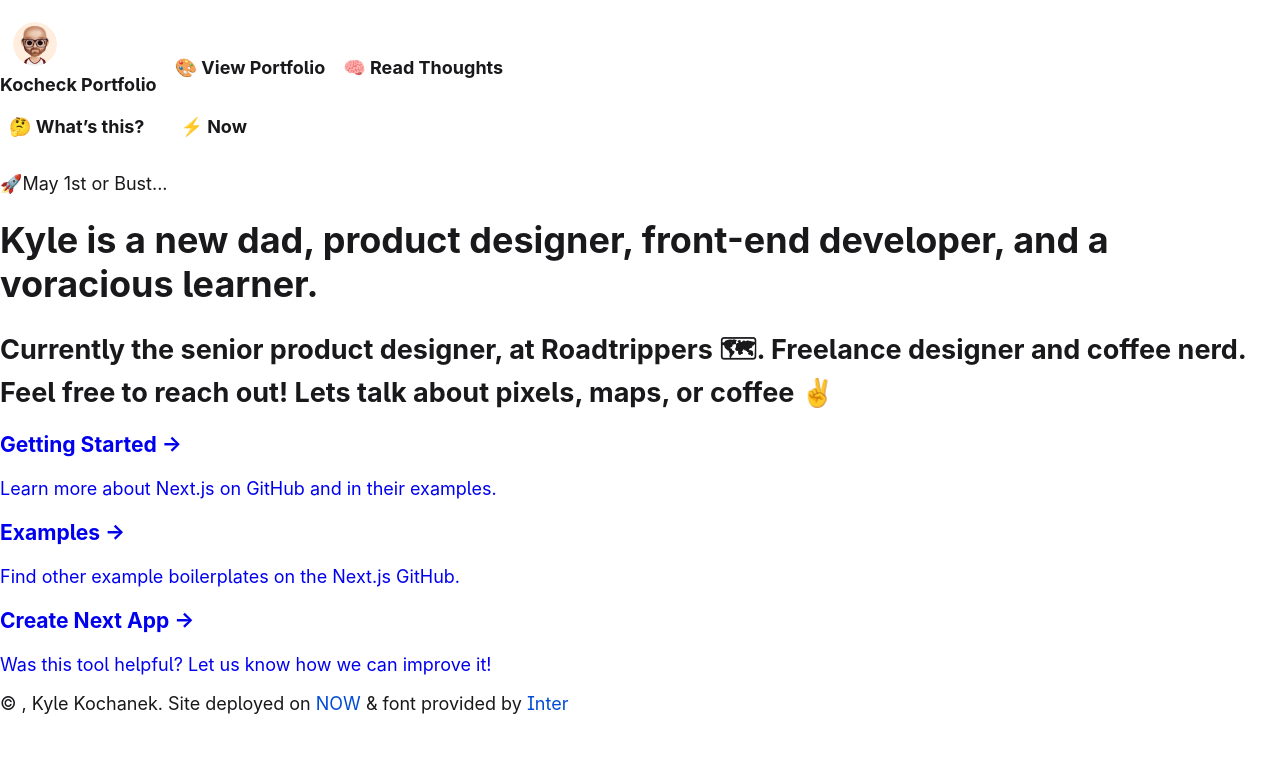
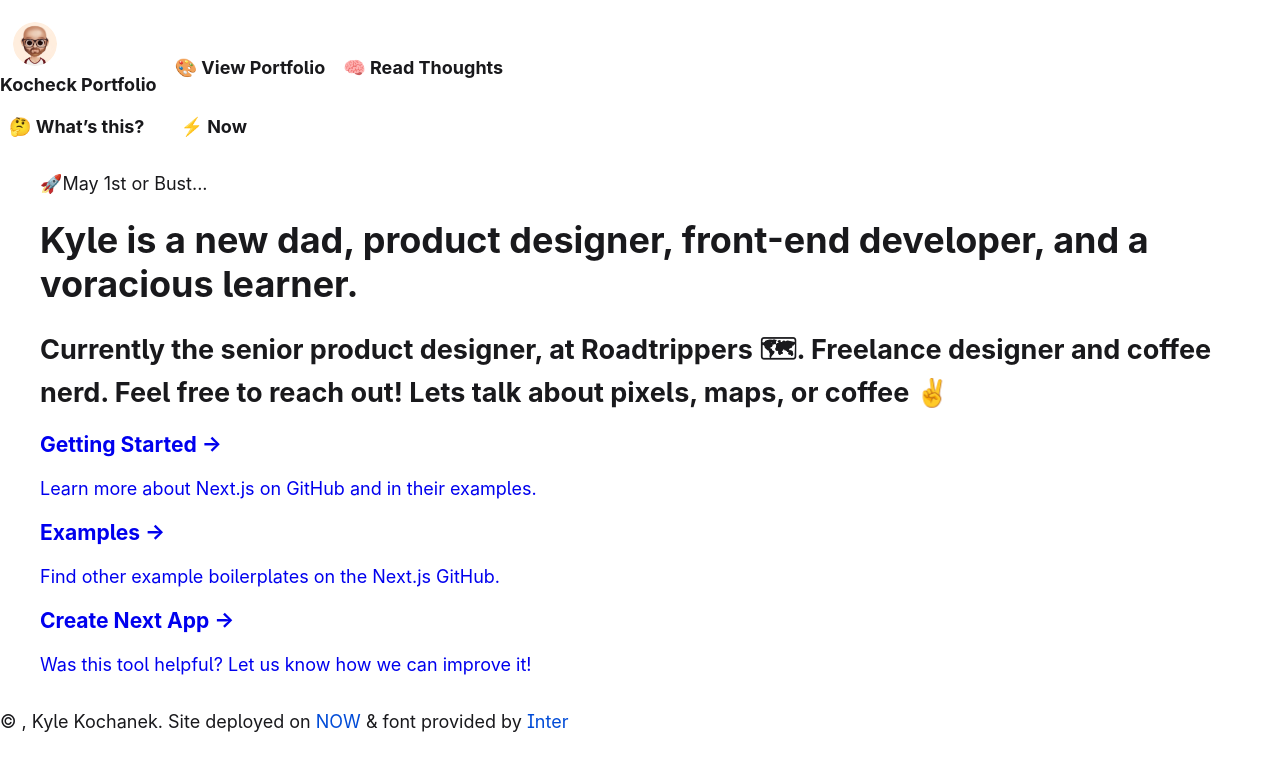
Before and after one commit to kocheck/KocheckNextJs, a Next.js app: page / in a window 1280 px wide. Shown: the top 770 px of the page. Built offline with nearby package versions, Linux system fonts and the light colour scheme; no server answers; a web font is replaced by a local one.

Commit message:
Center aligned content on home page

```diff
--- a/components/head.js
+++ b/components/head.js
@@ -1,10 +1,10 @@
-import React from 'react'
-import NextHead from 'next/head'
-import { string } from 'prop-types'
+import React from 'react';
+import NextHead from 'next/head';
+import { string } from 'prop-types';
 
-const defaultDescription = ''
-const defaultOGURL = ''
-const defaultOGImage = ''
+const defaultDescription = '';
+const defaultOGURL = '';
+const defaultOGImage = '';
 
 const Head = props => (
   <NextHead>
@@ -15,10 +15,10 @@ const Head = props => (
       content={props.description || defaultDescription}
     />
     <meta name="viewport" content="width=device-width, initial-scale=1" />
-    <link rel="icon" sizes="192x192" href="/static/touch-icon.png" />
-    <link rel="apple-touch-icon" href="/static/touch-icon.png" />
-    <link rel="mask-icon" href="/static/favicon-mask.svg" color="#49B882" />
-    <link rel="icon" href="/static/favicon.ico" />
+    <link rel="icon" sizes="192x192" href="/public/touch-icon.png" />
+    <link rel="apple-touch-icon" href="/public/touch-icon.png" />
+    <link rel="mask-icon" href="/public/favicon-mask.svg" color="#49B882" />
+    <link rel="icon" href="/public/favicon.ico" />
     <meta property="og:url" content={props.url || defaultOGURL} />
     <meta property="og:title" content={props.title || ''} />
     <meta
@@ -32,13 +32,13 @@ const Head = props => (
     <meta property="og:image:width" content="1200" />
     <meta property="og:image:height" content="630" />
   </NextHead>
-)
+);
 
 Head.propTypes = {
   title: string,
   description: string,
   url: string,
-  ogImage: string
-}
+  ogImage: string,
+};
 
-export default Head
+export default Head;
--- a/pages/index.js
+++ b/pages/index.js
@@ -29,7 +29,8 @@ const Home = () => (
       <Nav />
     </div>
 
-
+    <main>
+      <div>
         <div className="hero">
           <p className={css.subtitle}>🚀May 1st or Bust...</p>
           <h1 className={css.header}>
@@ -63,6 +64,8 @@ const Home = () => (
             </Link>
           </div>
         </div>
+      </div>
+    </main>
     <Footer />
     {/* <div>
         <p>
--- a/styles/main.scss
+++ b/styles/main.scss
@@ -66,7 +66,19 @@ p > a:hover {
   text-decoration: underline;
 }
 
+main,
 .navWrapper {
   text-align: center;
   width: 100vw;
 }
+
+main > div {
+  // Default Mobile Styles
+  display: inline-block;
+  width: 100vw;
+  text-align: left;
+  // Desktop Styles
+  @media (min-width: $media-Xl) {
+    width: 66.666666667rem;
+  }
+}
```
Lines whose indentation alone changed are shown as unchanged.
